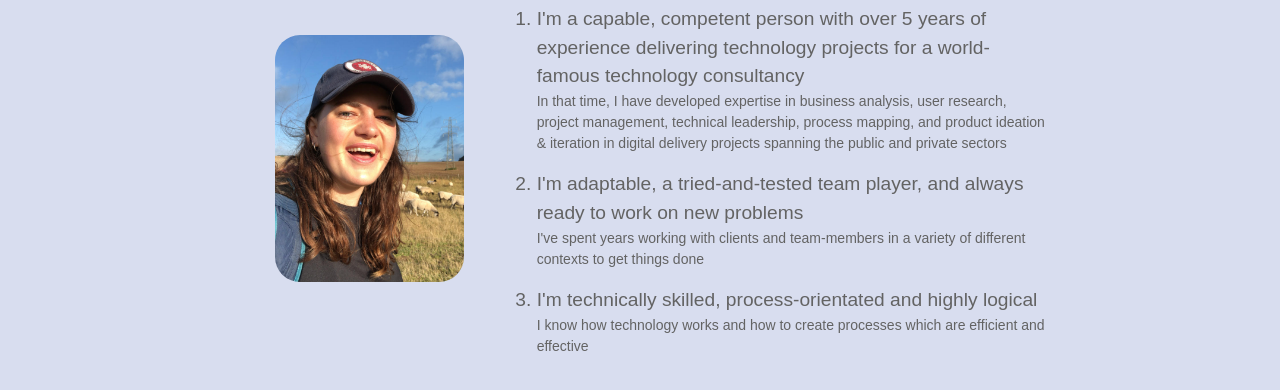
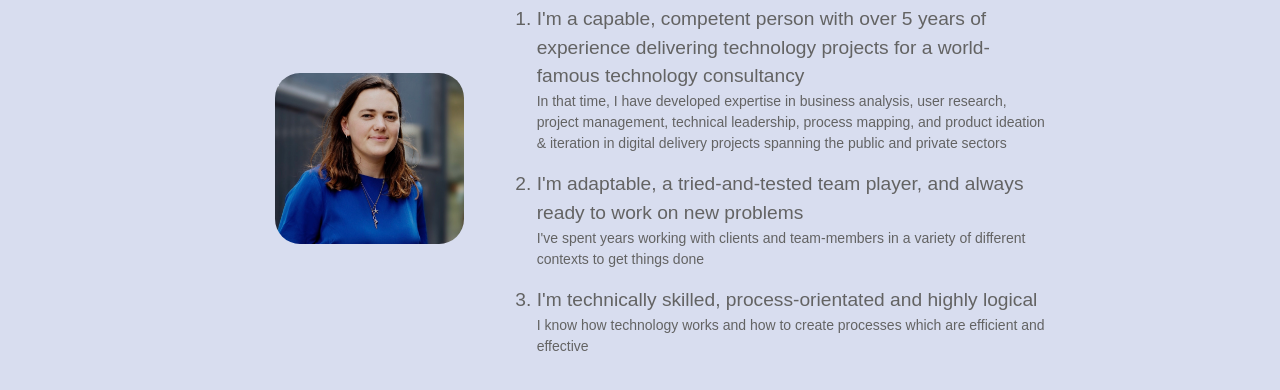
Before and after one commit to 99hbarsham/fictional-octo-fortnight, a plain HTML site: page index.html in a window 1280 px wide. Shown: the part 200-590 px from the top of the page. Drawn offline with nearby package versions, Linux system fonts and the light colour scheme.

Commit message:
Update profile picture

```diff
--- a/index.html
+++ b/index.html
@@ -39,7 +39,7 @@
         <div class="whyMe">
             <div class="row g-0">
                 <div class="col-md-4 align-self-center">
-                    <img src="profilep2.png" class="img-fluid profilePicture" alt="me in field">
+                    <img src="profilepic3.jpeg" class="img-fluid profilePicture" alt="me in field">
                 </div>
                 <div class="col-md-8">
                     <h2 class="titleTextTopBox">Who am I?</h2>
```
